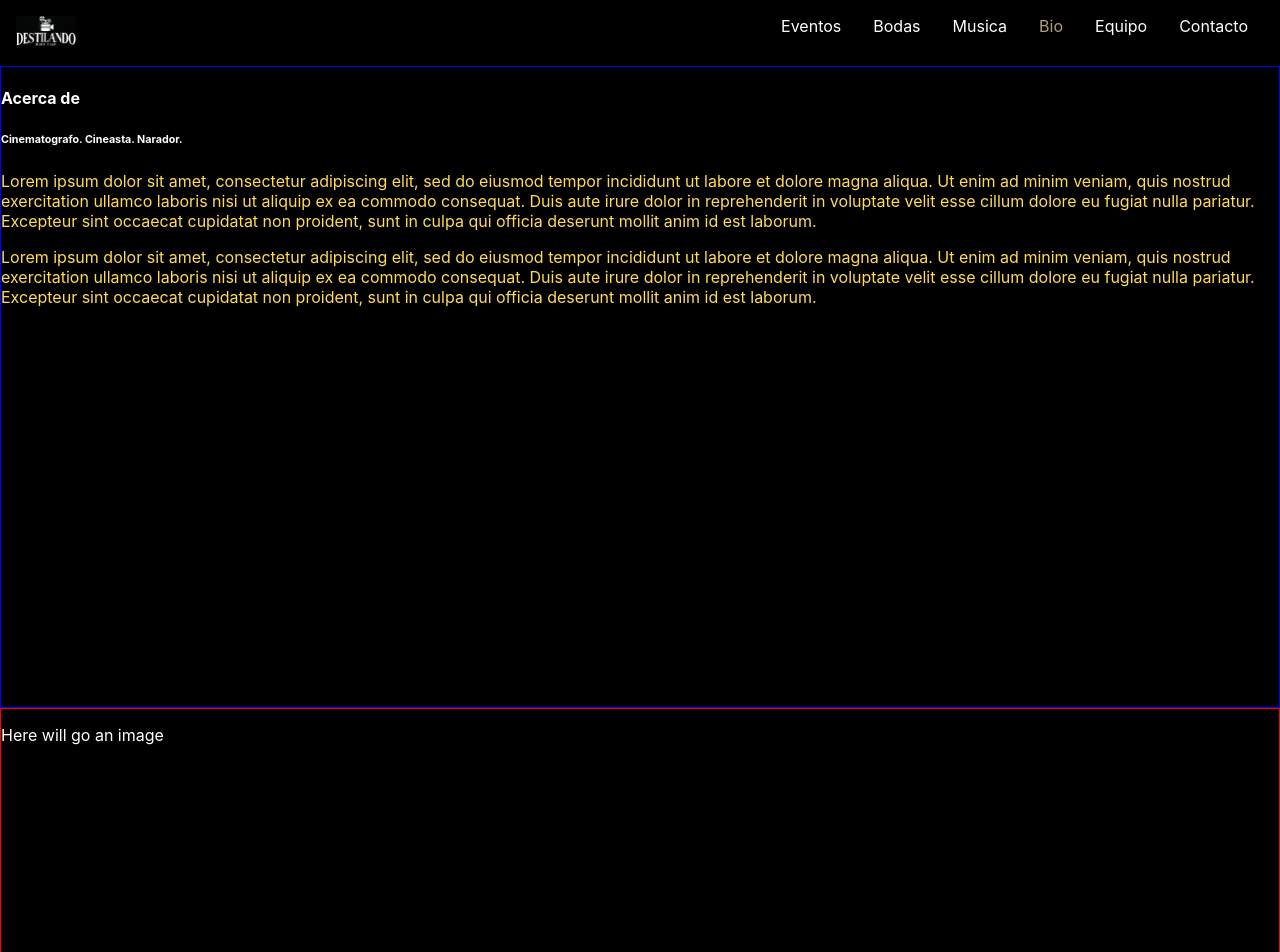
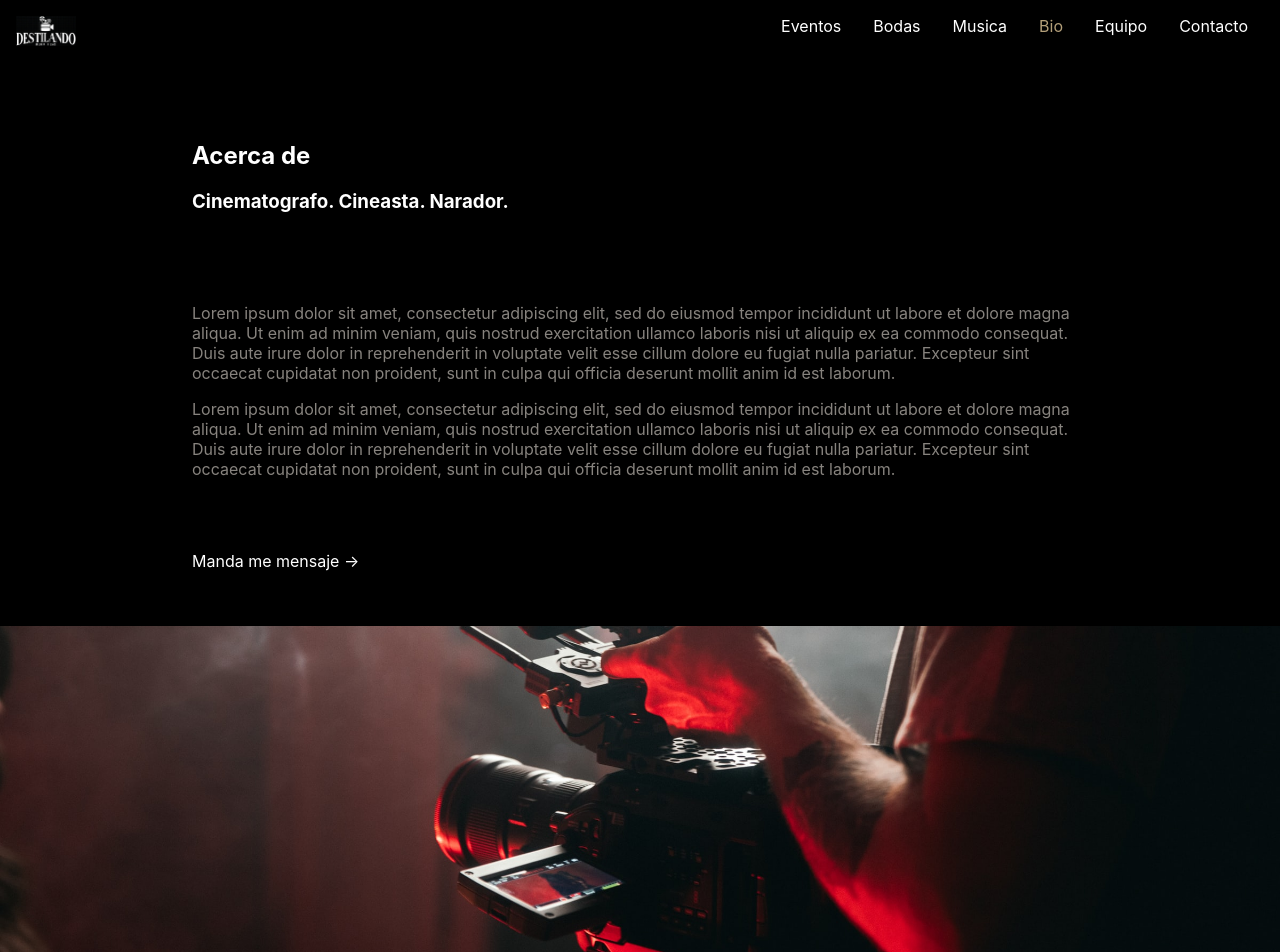
Before and after one commit to destilandofilms/DestiladoFilms, a React (Create React App) app in the folder portfolio/: page /bio in a window 1280 px wide. Shown: the top 952 px of the page. Built offline with nearby package versions, Linux system fonts and the light colour scheme.

Commit message:
Added image and more styling to bio

```diff
--- a/portfolio/src/containers/Bio/Bio.js
+++ b/portfolio/src/containers/Bio/Bio.js
@@ -1,4 +1,7 @@
 import React from 'react';
+import { NavLink } from 'react-router-dom';
+
+import Bottom from "../../assests/bottom.jpg";
 
 import "./Bio.scss";
 
@@ -7,8 +10,8 @@ const Bio = () => {
     <div className='bio'>
       <div className='b-info'>
         <div className='b-title'>
-          <h4>Acerca de</h4>
-          <h6>Cinematografo. Cineasta. Narador.</h6>
+          <h2>Acerca de</h2>
+          <h3>Cinematografo. Cineasta. Narador.</h3>
         </div>
 
         <div className='b-para'>
@@ -36,10 +39,12 @@ const Bio = () => {
             laborum.
           </p>
         </div>
+
+        <NavLink to="/contact">Manda me mensaje →</NavLink>
       </div>
 
       <div className='b-img'>
-        <p>Here will go an image</p>
+        <img src={Bottom} alt="Bottom banner" />
       </div>
     </div>
   );
--- a/portfolio/src/containers/Bio/Bio.scss
+++ b/portfolio/src/containers/Bio/Bio.scss
@@ -1,16 +1,36 @@
 .bio {
 
     .b-info {
-        height: 80vh;
-        border: solid blue 1px;
+        height: 70vh;
+        margin: 0 12rem;
+        display: flex;
+        flex-direction: column;
+        justify-content: space-evenly;
+        align-items: flex-start;
 
         .b-para {
-            color: #FFDB58;
+            color: rgb(135, 131, 126);
+        }
+
+        a {
+            text-decoration: none;
+            color: white;
+            transition: ease-in 0.5s;
+
+            &:hover {
+                color: #B39F79;
+            }
         }
     }
 
     .b-img {
         height: 50vh;
-        border: solid red 1px;
+
+        img {
+            height: 50vh;
+            width: 100%;
+            object-fit: cover;
+            object-position: 0 -300px;
+        }
     }
 }
```
Also changed, not shown: portfolio/src/assests/bottom.jpg (added).
